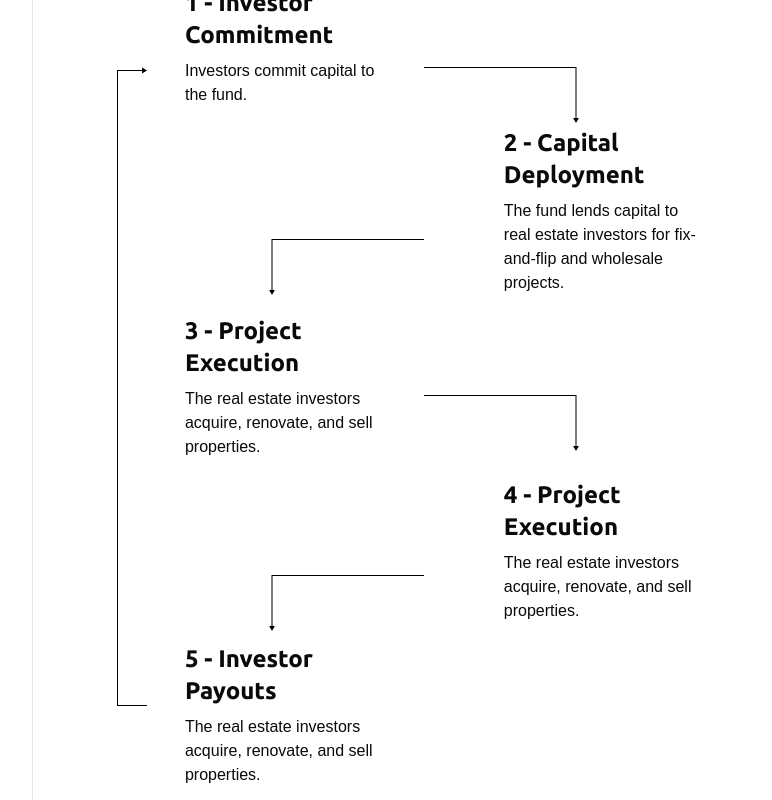
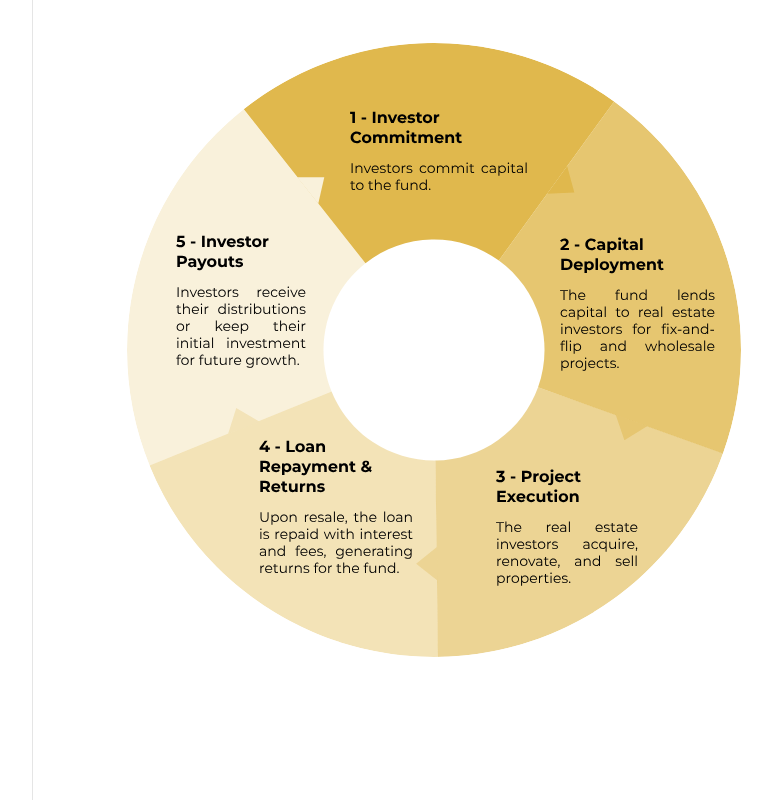
Before and after one commit to kid-us/nevocapital, a React (Vite) app: page /investment-funds in a window 1280 px wide. Shown: the part 2600-3400 px from the top of the page, without its empty margins (206-978 px from the left). Built offline with nearby package versions, Linux system fonts and the light colour scheme; a web font is replaced by a local one.

Commit message:
feat: new design and animation added

```diff
--- a/src/assets/index.ts
+++ b/src/assets/index.ts
@@ -36,6 +36,7 @@ import longLineArrow from "./long-line-arrow.svg";
 import leftArrow from "./leftArrow.svg";
 import rightArrow from "./rightArrow.svg";
 import layer from "./layer.svg";
+import fromReturn from "./fromReturn.svg";
 
 export {
   logo,
@@ -75,4 +76,5 @@ export {
   leftArrow,
   rightArrow,
   layer,
+  fromReturn,
 };
--- a/src/components/investment-fund/FromCapitalReturns.tsx
+++ b/src/components/investment-fund/FromCapitalReturns.tsx
@@ -1,5 +1,6 @@
-import { leftArrow, longLineArrow, rightArrow } from "@/assets";
+import { fromReturn } from "@/assets";
 import Reveal from "../Revel";
+import { motion } from "motion/react";
 
 const FromCapitalReturns = () => {
   return (
@@ -19,124 +20,140 @@ const FromCapitalReturns = () => {
         <p className="mt-2">Investment Cycle</p>
       </Reveal>
 
-      <div className="grid grid-cols-7 mt-16">
-        <div className="relative md:flex hidden items-center">
-          <div className="absolute left-8">
-            <Reveal>
-              <img src={longLineArrow} alt="Line Arrow" />
-            </Reveal>
-          </div>
+      <Reveal>
+        <div className="mt-30 flex justify-center">
+          <motion.img
+            src={fromReturn}
+            alt="From Capital returns"
+            initial={{ rotate: 90, borderRadius: "0%" }}
+            whileInView={{ rotate: 0, borderRadius: "50%" }}
+            transition={{
+              duration: 2,
+              ease: "easeInOut",
+            }}
+            viewport={{ once: true }}
+          />
         </div>
-
-        <div className="col-span-6">
-          <div className="grid md:grid-cols-4 gap-x-10 gap-y-5">
-            <div className="col-span-2 md:w-[200px] w-full">
-              <Reveal>
-                <div className="space-y-2">
-                  <h1 className="md:text-2xl text-xl font-semibold">
-                    1 - Investor Commitment
-                  </h1>
-                  <p>Investors commit capital to the fund.</p>
-                </div>
-              </Reveal>
-            </div>
-
-            {/* Right Arrow */}
-            <div className="relative col-span-2 md:flex hidden items-center">
-              <div className="absolute top-20 -left-20">
-                <Reveal>
-                  <img src={rightArrow} alt="Right Arrow" />
-                </Reveal>
-              </div>
-            </div>
-
-            {/* Left Arrow */}
-            <div className="relative col-span-2 md:flex hidden items-center">
-              <div className="absolute top-28 right-10">
-                <Reveal>
-                  <img src={leftArrow} alt="Left Arrow" />
-                </Reveal>
-              </div>
-            </div>
-
-            <div className="col-span-2 md:w-[200px] w-full">
-              <Reveal>
-                <div className="space-y-2">
-                  <h1 className="md:text-2xl text-xl font-semibold">
-                    2 - Capital Deployment
-                  </h1>
-                  <p>
-                    The fund lends capital to real estate investors for
-                    fix-and-flip and wholesale projects.
-                  </p>
-                </div>
-              </Reveal>
-            </div>
-
-            <div className="col-span-2 md:w-[200px] w-full">
-              <Reveal>
-                <div className="space-y-2">
-                  <h1 className="md:text-2xl text-xl font-semibold">
-                    3 - Project Execution
-                  </h1>
-                  <p>
-                    The real estate investors acquire, renovate, and sell
-                    properties.
-                  </p>
-                </div>
-              </Reveal>
-            </div>
-
-            {/* Right Arrow */}
-            <div className="relative col-span-2 md:flex hidden items-center">
-              <div className="absolute top-20 -left-20">
-                <Reveal>
-                  <img src={rightArrow} alt="Right Arrow" />
-                </Reveal>
-              </div>
-            </div>
-
-            {/* Left Arrow */}
-            <div className="relative col-span-2 md:flex hidden items-center">
-              <div className="absolute top-24 right-10">
-                <Reveal>
-                  <img src={leftArrow} alt="Left Arrow" />
-                </Reveal>
-              </div>
-            </div>
-
-            <div className="col-span-2 md:w-[200px] w-full">
-              <Reveal>
-                <div className="space-y-2">
-                  <h1 className="md:text-2xl text-xl font-semibold">
-                    4 - Project Execution
-                  </h1>
-                  <p>
-                    The real estate investors acquire, renovate, and sell
-                    properties.
-                  </p>
-                </div>
-              </Reveal>
-            </div>
-
-            <div className="col-span-2 md:w-[200px] w-full">
-              <Reveal>
-                <div className="space-y-2">
-                  <h1 className="md:text-2xl text-xl font-semibold">
-                    5 - Investor Payouts
-                  </h1>
-                  <p>
-                    The real estate investors acquire, renovate, and sell
-                    properties.
-                  </p>
-                </div>
-              </Reveal>
-            </div>
-          </div>
-        </div>
-      </div>
+      </Reveal>
     </>
   );
 };
 
 export default FromCapitalReturns;
+
+// <div className="grid grid-cols-7 mt-16">
+//   <div className="relative md:flex hidden items-center">
+//     <div className="absolute left-8">
+//       <Reveal>
+//         <img src={longLineArrow} alt="Line Arrow" />
+//       </Reveal>
+//     </div>
+//   </div>
+
+//   <div className="col-span-6">
+//     <div className="grid md:grid-cols-4 gap-x-10 gap-y-5">
+//       <div className="col-span-2 md:w-[200px] w-full">
+//         <Reveal>
+//           <div className="space-y-2">
+//             <h1 className="md:text-2xl text-xl font-semibold">
+//               1 - Investor Commitment
+//             </h1>
+//             <p>Investors commit capital to the fund.</p>
+//           </div>
+//         </Reveal>
+//       </div>
+
+//       {/* Right Arrow */}
+//       <div className="relative col-span-2 md:flex hidden items-center">
+//         <div className="absolute top-20 -left-20">
+//           <Reveal>
+//             <img src={rightArrow} alt="Right Arrow" />
+//           </Reveal>
+//         </div>
+//       </div>
+
+//       {/* Left Arrow */}
+//       <div className="relative col-span-2 md:flex hidden items-center">
+//         <div className="absolute top-28 right-10">
+//           <Reveal>
+//             <img src={leftArrow} alt="Left Arrow" />
+//           </Reveal>
+//         </div>
+//       </div>
+
+//       <div className="col-span-2 md:w-[200px] w-full">
+//         <Reveal>
+//           <div className="space-y-2">
+//             <h1 className="md:text-2xl text-xl font-semibold">
+//               2 - Capital Deployment
+//             </h1>
+//             <p>
+//               The fund lends capital to real estate investors for
+//               fix-and-flip and wholesale projects.
+//             </p>
+//           </div>
+//         </Reveal>
+//       </div>
+
+//       <div className="col-span-2 md:w-[200px] w-full">
+//         <Reveal>
+//           <div className="space-y-2">
+//             <h1 className="md:text-2xl text-xl font-semibold">
+//               3 - Project Execution
+//             </h1>
+//             <p>
+//               The real estate investors acquire, renovate, and sell
+//               properties.
+//             </p>
+//           </div>
+//         </Reveal>
+//       </div>
+
+//       {/* Right Arrow */}
+//       <div className="relative col-span-2 md:flex hidden items-center">
+//         <div className="absolute top-20 -left-20">
+//           <Reveal>
+//             <img src={rightArrow} alt="Right Arrow" />
+//           </Reveal>
+//         </div>
+//       </div>
+
+//       {/* Left Arrow */}
+//       <div className="relative col-span-2 md:flex hidden items-center">
+//         <div className="absolute top-24 right-10">
+//           <Reveal>
+//             <img src={leftArrow} alt="Left Arrow" />
+//           </Reveal>
+//         </div>
+//       </div>
+
+//       <div className="col-span-2 md:w-[200px] w-full">
+//         <Reveal>
+//           <div className="space-y-2">
+//             <h1 className="md:text-2xl text-xl font-semibold">
+//               4 - Project Execution
+//             </h1>
+//             <p>
+//               The real estate investors acquire, renovate, and sell
+//               properties.
+//             </p>
+//           </div>
+//         </Reveal>
+//       </div>
+
+//       <div className="col-span-2 md:w-[200px] w-full">
+//         <Reveal>
+//           <div className="space-y-2">
+//             <h1 className="md:text-2xl text-xl font-semibold">
+//               5 - Investor Payouts
+//             </h1>
+//             <p>
+//               The real estate investors acquire, renovate, and sell
+//               properties.
+//             </p>
+//           </div>
+//         </Reveal>
+//       </div>
+//     </div>
+//   </div>
+// </div>
--- a/src/components/investment-fund/ReadyToGrow.tsx
+++ b/src/components/investment-fund/ReadyToGrow.tsx
@@ -4,7 +4,7 @@ import { ArrowUpRight } from "lucide-react";
 
 const ReadyToGrow = () => {
   return (
-    <>
+    <div className="bg-primary text-center text-white p-12">
       <Reveal>
         <h1 className="lg:text-3xl text-xl">
           Ready to Grow with Nevo Capital?
@@ -20,16 +20,16 @@ const ReadyToGrow = () => {
       </Reveal>
 
       <Reveal>
-        <div className="mt-8 flex ">
+        <div className="mt-8 flex justify-center">
           <Link
             to="/invest-with-us"
-            className="bg-primary rounded py-2 px-10 text-sm flex items-center"
+            className="text-primary rounded py-2 px-10 text-sm flex items-center bg-white"
           >
             Invest With Us <ArrowUpRight className="ms-5" size={19} />
           </Link>
         </div>
       </Reveal>
-    </>
+    </div>
   );
 };
 
--- a/src/routes/company/$companyId.tsx
+++ b/src/routes/company/$companyId.tsx
@@ -4,6 +4,7 @@ import { createFileRoute, useNavigate } from "@tanstack/react-router";
 import { ArrowUpRight, ChevronLeft, Linkedin } from "lucide-react";
 import { useEffect } from "react";
 import { Button } from "@/components/ui/button";
+import ReadyToGrow from "@/components/investment-fund/ReadyToGrow";
 // Route
 export const Route = createFileRoute("/company/$companyId")({
   component: CompanyMembersPage,
@@ -174,6 +175,11 @@ function CompanyMembersPage() {
               </p>
             </div>
           </Reveal>
+
+          {/* Ready to Grow */}
+          <div className="lg:mt-24 mt-16">
+            <ReadyToGrow />
+          </div>
         </div>
       )}
     </div>
--- a/src/routes/company/index.tsx
+++ b/src/routes/company/index.tsx
@@ -10,6 +10,7 @@ import {
   specialized,
   specializedHover,
 } from "@/assets";
+import ReadyToGrow from "@/components/investment-fund/ReadyToGrow";
 import Reveal from "@/components/Revel";
 import { createFileRoute, Link } from "@tanstack/react-router";
 import { ArrowUpRight } from "lucide-react";
@@ -109,6 +110,7 @@ const toc: TOC[] = [
   { id: "MeetTheTeam", label: "Meet the Team" },
   { id: "OurVision", label: "Strategic Growth, Built on Principles" },
   { id: "WhyPartnerWithUs", label: "Why Partner With Us" },
+  { id: "ReadyToGrow", label: "Ready to Grow" },
 ];
 
 function companyPage() {
@@ -352,6 +354,11 @@ function companyPage() {
             </Reveal>
           ))}
         </div>
+
+        {/* Ready to Grow */}
+        <div id="ReadyToGrow" className="lg:pt-44 pt-20 mb-10">
+          <ReadyToGrow />
+        </div>
       </div>
 
       {/* Right Sidebar Links */}
```
Also changed, not shown: src/assets/fromReturn.svg (added).
